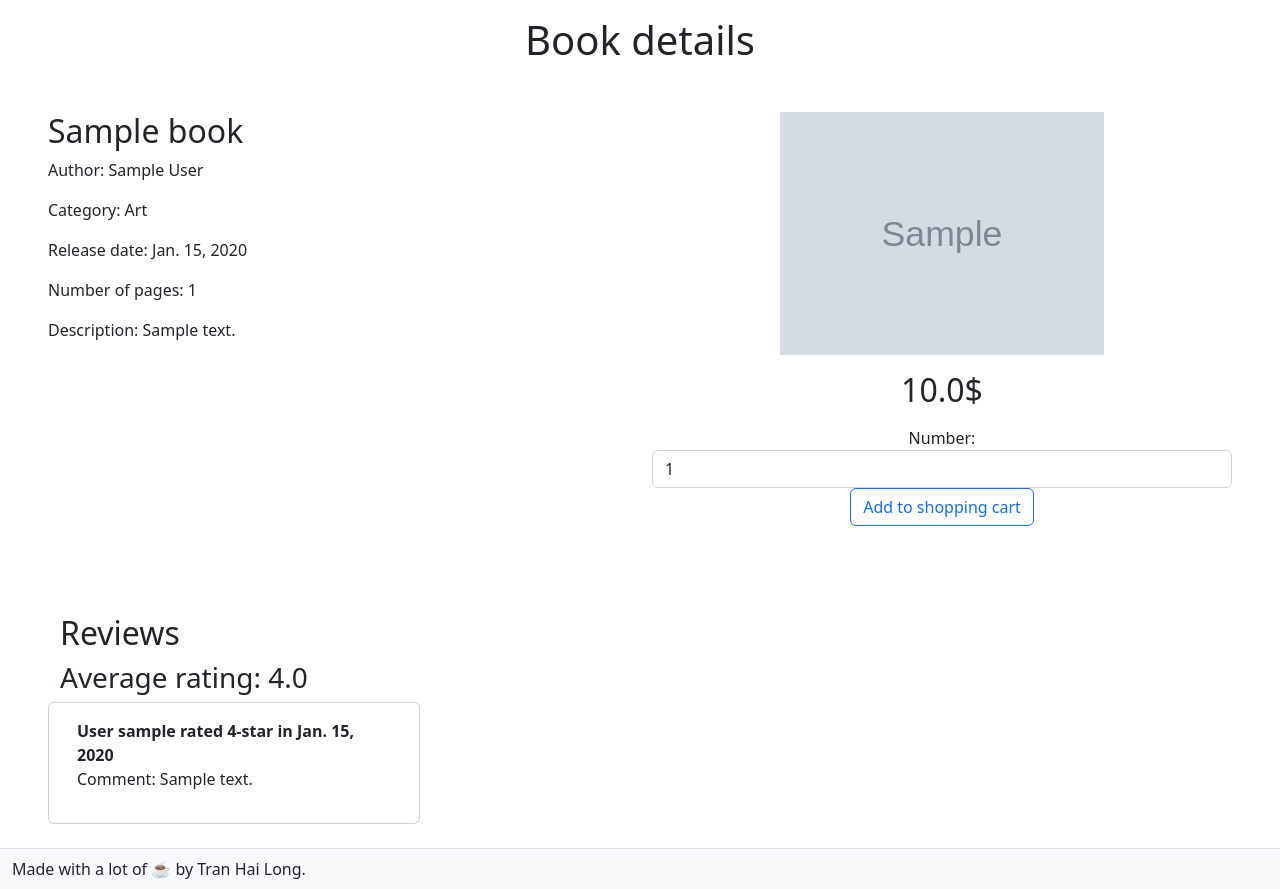
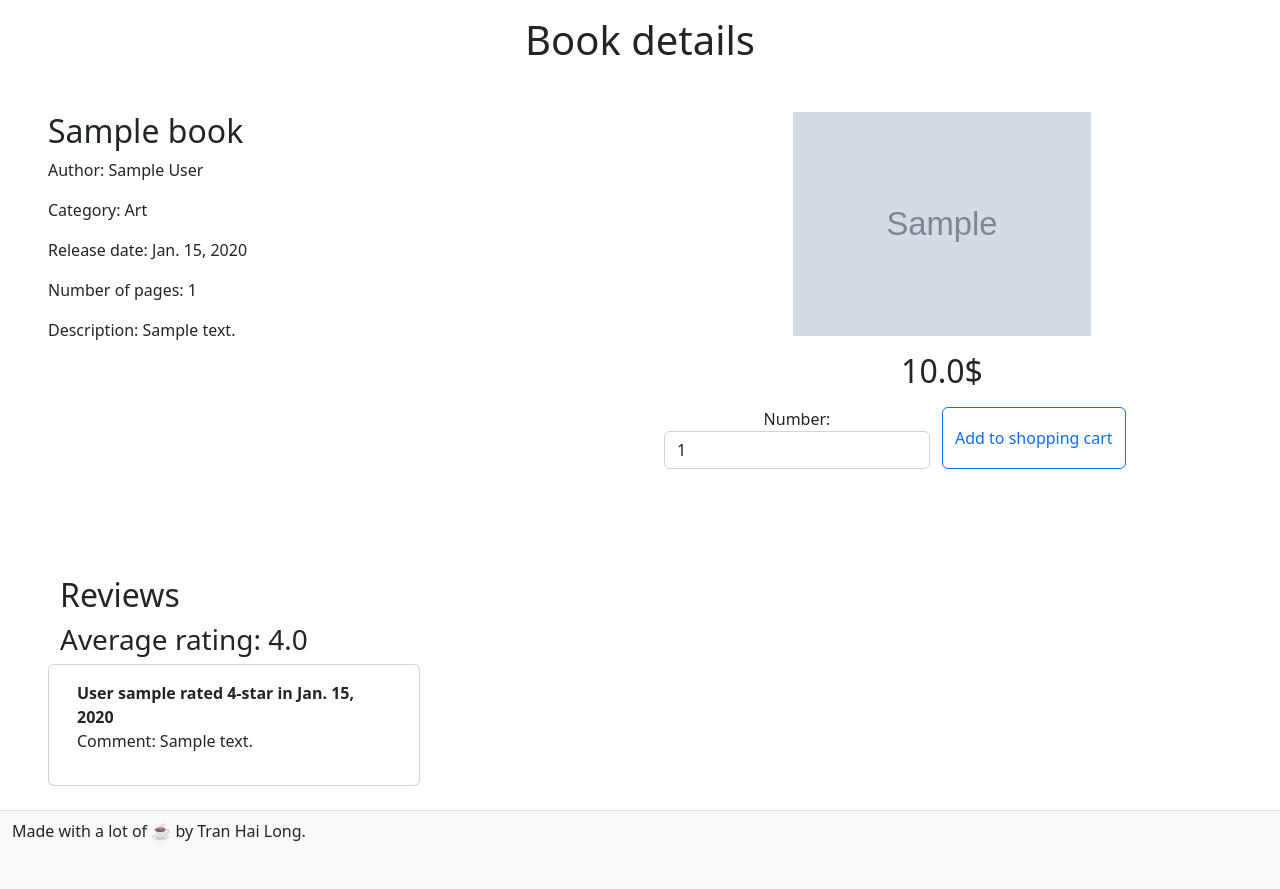
Before and after one commit to tran-hai-long/book_website_demo, a Django app: page /books/book/1 in a window 1280 px wide. Shown: the part 73-962 px from the top of the page. After the commit the page ends 914 px from the top, so only its background shows below. Run offline with Django 4.2, Linux system fonts and the light colour scheme; tables that the repository leaves empty hold one stand-in row (values such as "Sample post"); grey boxes marked "Sample" are stand-in pictures.

Commit message:
Adjust book_detail.html layout

```diff
--- a/book/templates/book/book_detail.html
+++ b/book/templates/book/book_detail.html
@@ -25,11 +25,15 @@
                 {% if check_book_in_cart %}
                     <p id="already-in-cart">Book already in cart.</p>
                 {% else %}
-                    <form method="post" action="{% url 'add_book_to_cart' book.pk %}">
+                    <div class="container text-center">
+                    <form method="post" action="{% url 'add_book_to_cart' book.pk %}" class="row">
                         {% csrf_token %}
-                        {{ book_number_form }}
-                        <button class="btn btn-outline-primary mb-3" id="add-to-cart">Add to shopping cart</button>
+                        <div class="col-6 mb-3">
+                            {{ book_number_form }}
+                        </div>
+                        <button class="btn btn-outline-primary mb-3 col-auto" id="add-to-cart">Add to shopping cart</button>
                     </form>
+                    </div>
                 {% endif %}
             </section>
         </section>
```
